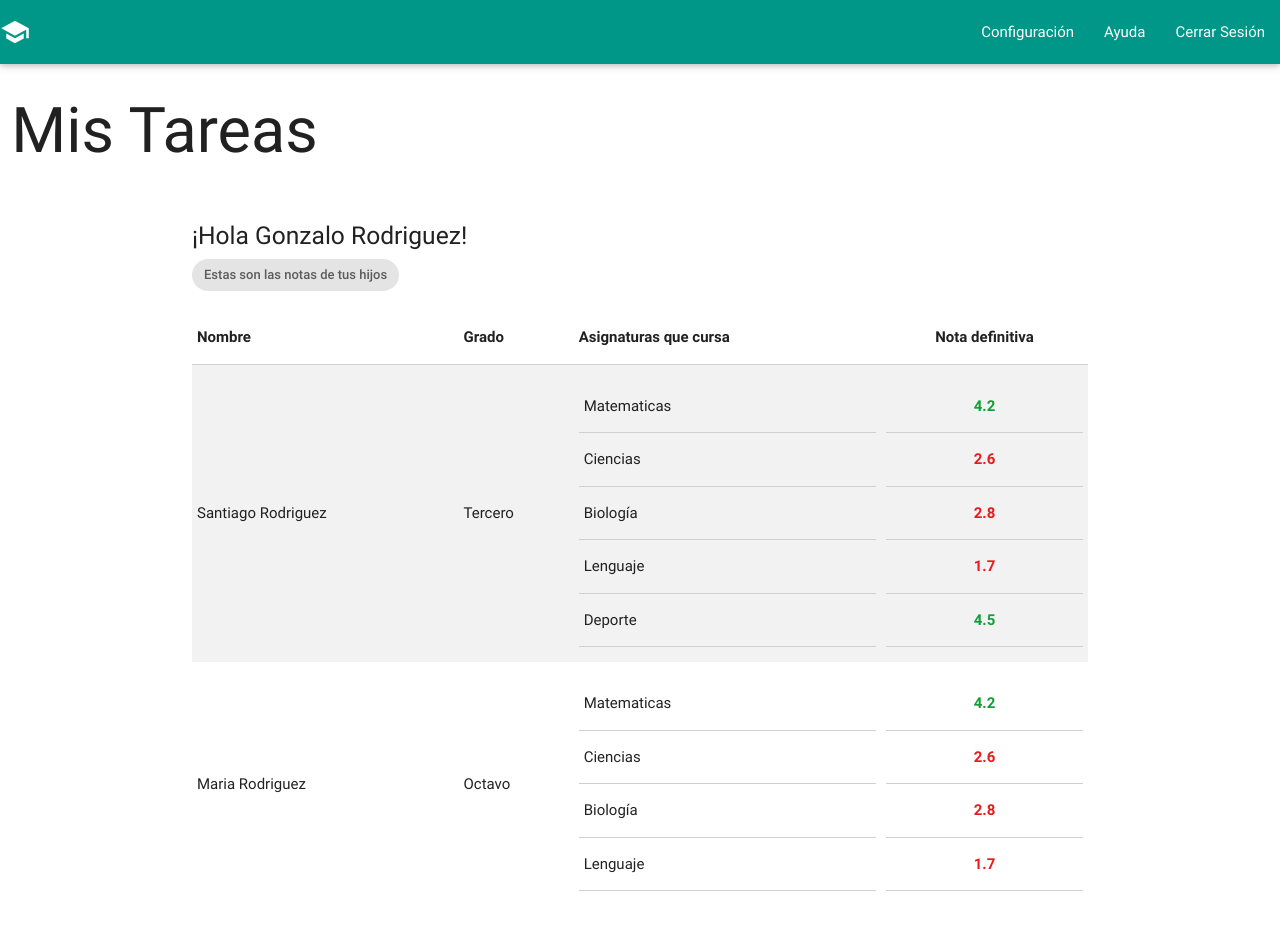
After one commit to lpizarro2391/xammp-solucion_estructuras-control, a PHP site: page /registro.php in a window 1280 px wide. The commit adds this page. Run offline with PHP 8.4, Linux system fonts and the light colour scheme; some libraries are stand-ins or nearby versions.

Commit message:
Solucion funciones

```diff
--- /dev/null
+++ b/php_estructuras_de_control/clases.php
@@ -0,0 +1,130 @@
+<?php
+
+  class Asignatura
+  {
+    private $nombre;
+    private $nota1;
+    private $nota2;
+    private $nota3;
+
+    public function __construct($nombre, $nota1, $nota2, $nota3)
+    {
+      $this->nombre = $nombre;
+      $this->nota1 = $nota1;
+      $this->nota2 = $nota2;
+      $this->nota3 = $nota3;
+    }
+    public function getNombre(){
+      return $this->nombre;
+    }
+    public function getNota1(){
+      return $this->nota1;
+    }
+    public function getNota2(){
+      return $this->nota2;
+    }
+    public function getNota3(){
+      return $this->nota3;
+    }
+    public function setNombre($nombre){
+      $this->nombre = $nombre;
+    }
+    public function setNota1($newNota){
+      $this->nota1 = $newNota;
+    }
+    public function setNota2($newNota){
+      $this->nota2 = $newNota;
+    }
+    public function setNota3($newNota){
+      $this->nota3 = $newNota;
+    }
+    public function calcularPromedio(){
+      return ($this->nota1 + $this->nota2 + $this->nota3)/3;
+    }
+
+  }
+
+  class Estudiante
+  {
+    private $nombre;
+    private $asignaturas = array();
+    private $curso;
+
+    function __construct($nombre, $curso)
+    {
+      $this->nombre = $nombre;
+      $this->curso = $curso;
+    }
+    public function getNombre(){
+      return $this->nombre;
+    }
+    public function getCurso(){
+      return $this->curso;
+    }
+    public function getAsignaturas(){
+      return $this->asignaturas;
+    }
+    public function setNombre($nombre){
+      $this->nombre = $nombre;
+    }
+    public function setCurso($curso){
+      $this->curso = $curso;
+    }
+    public function addAsignatura(Asignatura $a){
+      array_push($this->asignaturas, $a);
+    }
+
+  }
+
+  class Profesor
+  {
+    private $nombre;
+    private $estudiantes = array();
+
+    function __construct($nombre)
+    {
+      $this->nombre = $nombre;
+    }
+    public function getNombre(){
+      return $this->nombre;
+    }
+    public function getEstudiantes(){
+      return $this->estudiantes;
+    }
+    public function setNombre($nombre){
+      $this->nombre = $nombre;
+    }
+    public function addEstudiante(Estudiante $a){
+      array_push($this->estudiantes, $a);
+    }
+  }
+
+  class Padre
+  {
+    private $nombre;
+    private $hijos = array();
+
+    public function __construct($nombre){
+      $this->nombre = $nombre;
+    }
+    public function getNombre(){
+      return $this->nombre;
+    }
+    public function getHijos(){
+      return $this->hijos;
+    }
+    public function setNombre($nombre){
+      $this->nombre = $nombre;
+    }
+    public function addHijo(Estudiante $a){
+      array_push($this->hijos, $a);
+    }
+
+
+  }
+
+
+
+
+
+ ?>
--- /dev/null
+++ b/php_estructuras_de_control/crear_datos.php
@@ -0,0 +1,39 @@
+<?php
+  require('clases.php');
+  $asig1 = new Asignatura('Matematicas', 5.0, 4.2, 3.4);
+  $asig2 = new Asignatura('Ciencias', 2.0, 1.6, 4.2);
+  $asig3 = new Asignatura('Biología', 2.4, 3.0, 3.0);
+  $asig4 = new Asignatura('Lenguaje', 2.1, 0.0, 3.0);
+  $asig5 = new Asignatura('Deporte', 4.9, 4.3, 4.2);
+
+  $est1 = new Estudiante('Santiago Rodriguez', 'Tercero', '2016');
+  $est1->addAsignatura($asig1);
+  $est1->addAsignatura($asig2);
+  $est1->addAsignatura($asig3);
+  $est1->addAsignatura($asig4);
+  $est1->addAsignatura($asig5);
+
+  $est2 = new Estudiante('Laura Pérez', 'Sexto', '2016');
+  $est2->addAsignatura($asig1);
+  $est2->addAsignatura($asig2);
+  $est2->addAsignatura($asig4);
+  $est2->addAsignatura($asig5);
+
+  $est3 = new Estudiante('Maria Rodriguez', 'Octavo', '2016');
+  $est3->addAsignatura($asig1);
+  $est3->addAsignatura($asig2);
+  $est3->addAsignatura($asig3);
+  $est3->addAsignatura($asig4);
+
+  $prof1 = new Profesor('Juan Carlos Fernandez');
+  $prof1->addEstudiante($est1);
+  $prof1->addEstudiante($est2);
+  $prof1->addEstudiante($est3);
+
+  $padre1 = new Padre('Gonzalo Rodriguez');
+  $padre1->addHijo($est1);
+  $padre1->addHijo($est3);
+
+
+
+ ?>
--- a/php_estructuras_de_control/css/index.css
+++ b/php_estructuras_de_control/css/index.css
@@ -29,3 +29,10 @@
   border-right: 1px solid #e0e0e0;
   padding-left: 0.2rem;
 }
+.nota-definitiva{
+  text-align: center;
+  font-weight: bold;
+}
+th:last-of-type{
+  text-align: center;
+}
--- /dev/null
+++ b/php_estructuras_de_control/js/registro.js
@@ -0,0 +1,15 @@
+function estiloNotaDefinitiva(){
+  $.each($('.nota-definitiva'), function(index, value){
+    var nota = parseFloat(value.innerHTML)
+    if (nota >= 3.0) {
+      $(value).css('color','#109f38')
+    }else {
+      $(value).css('color','#e61c1c')
+    }
+  })
+}
+
+
+$(document).ready(function() {
+  estiloNotaDefinitiva();
+ });
--- /dev/null
+++ b/php_estructuras_de_control/registro.php
@@ -0,0 +1,187 @@
+<?php
+  include('crear_datos.php');
+  $usuario_acceso = $padre1;
+  $tipo_acceso = get_class($usuario_acceso);
+?>
+<!DOCTYPE html>
+<html>
+<head>
+  <meta charset="utf-8">
+  <meta name="viewport" content="width=device-width, initial-scale=1, maximum-scale=1.0"/>
+  <!--Importar la fuente de los íconos de Google-->
+  <link href="https://fonts.googleapis.com/icon?family=Material+Icons" rel="stylesheet">
+  <!--Importar la hojas de estilos de materialize css-->
+  <link href="css/materialize.css" type="text/css" rel="stylesheet" media="screen,projection"/>
+  <link href="css/customColors.css" type="text/css" rel="stylesheet" media="screen,projection"/>
+  <link href="css/index.css" type="text/css" rel="stylesheet" media="screen,projection"/>
+  <title>Educación</title>
+</head>
+<body>
+  <nav class="teal">
+    <div class="nav-wrapper">
+      <a href="#" class="brand-logo"><i class="material-icons">school</i></a>
+      <ul id="nav-mobile" class="right hide-on-med-and-down">
+        <li><a href="">Configuración</a></li>
+        <li><a href="">Ayuda</a></li>
+        <li><a href="">Cerrar Sesión</a></li>
+      </ul>
+    </div>
+  </nav>
+  <div class="row">
+    <div class="col s12">
+      <h1>Mis Tareas</h1>
+    </div>
+  </div>
+  <div class="container">
+    <?php if ($tipo_acceso == 'Estudiante') { ?>
+    <div class="row">
+      <div class="col s12">
+          <h5>¡Hola <?php echo $usuario_acceso->getNombre() ?>!</h5>
+          <div class="chip">Estas son las asignaturas que cursas</div>
+      </div>
+    </div>
+    <div class="row">
+      <div class="col s12">
+        <table class="striped">
+            <thead>
+              <tr>
+                  <th>Nombre</th>
+                  <th>Nota 1</th>
+                  <th>Nota 2</th>
+                  <th>Nota 3</th>
+                  <th>Definitiva</th>
+              </tr>
+            </thead>
+            <tbody>
+              <?php foreach ($usuario_acceso->getAsignaturas() as $key => $value) { ?>
+                <tr>
+                  <td><?php echo $value->getNombre()?></td>
+                  <td><?php echo number_format($value->getNota1(),1,'.','')?></td>
+                  <td><?php echo number_format($value->getNota2(),1,'.','')?></td>
+                  <td><?php echo number_format($value->getNota3(),1,'.','')?></td>
+                  <td class="nota-definitiva"><?php echo number_format($value->calcularPromedio(),1,'.','')?></td>
+                </tr>
+              <?php } ?>
+            </tbody>
+          </table>
+      </div>
+    </div>
+    <?php } ?>
+    <?php if ($tipo_acceso == 'Profesor') { ?>
+    <div class="row">
+      <div class="col s12">
+          <h5>¡Hola <?php echo $usuario_acceso->getNombre() ?>!</h5>
+          <div class="chip">Estas son los estudiantes a los que das clases y sus notas</div>
+      </div>
+    </div>
+    <div class="row">
+      <div class="col s12">
+        <table class="striped">
+            <thead>
+              <tr>
+                  <th>Nombre</th>
+                  <th>Grado</th>
+                  <th>Asignaturas que cursa</th>
+                  <th>Calificaciones</th>
+                  <th>Nota definitiva</th>
+              </tr>
+            </thead>
+            <tbody>
+              <?php foreach ($usuario_acceso->getEstudiantes() as $key => $estudiante) { ?>
+                <tr>
+                  <td><?php echo $estudiante->getNombre()?></td>
+                  <td><?php echo $estudiante->getCurso()?></td>
+                  <td>
+                    <table class="bordered">
+                      <?php foreach ($estudiante->getAsignaturas() as $key => $asignatura) { ?>
+                      <tr>
+                        <td><?php echo $asignatura->getNombre()?></td>
+                      </tr>
+                      <?php } ?>
+                    </table>
+                  </td>
+                  <td>
+                    <table class="bordered">
+                      <?php foreach ($estudiante->getAsignaturas() as $key => $asignatura) { ?>
+                      <tr>
+                        <td><?php echo number_format($asignatura->getNota1(),1,'.','')?></td>
+                        <td><?php echo number_format($asignatura->getNota2(),1,'.','')?></td>
+                        <td><?php echo number_format($asignatura->getNota3(),1,'.','')?></td>
+                      </tr>
+                      <?php } ?>
+                    </table>
+                  </td>
+                  <td>
+                    <table class="bordered">
+                      <?php foreach ($estudiante->getAsignaturas() as $key => $asignatura) { ?>
+                      <tr>
+                        <td class="nota-definitiva"><?php echo number_format($asignatura->calcularPromedio(),1,'.','')?></td>
+                      </tr>
+                      <?php } ?>
+                    </table>
+                  </td>
+                </tr>
+              <?php } ?>
+            </tbody>
+          </table>
+
+      </div>
+    </div>
+    <?php } ?>
+    <?php if ($tipo_acceso == 'Padre') { ?>
+    <div class="row">
+      <div class="col s12">
+          <h5>¡Hola <?php echo $usuario_acceso->getNombre() ?>!</h5>
+          <div class="chip">Estas son las notas de tus hijos</div>
+      </div>
+    </div>
+    <div class="row">
+      <div class="col s12">
+        <table class="striped">
+            <thead>
+              <tr>
+                  <th>Nombre</th>
+                  <th>Grado</th>
+                  <th>Asignaturas que cursa</th>
+                  <th>Nota definitiva</th>
+              </tr>
+            </thead>
+            <tbody>
+              <?php foreach ($usuario_acceso->getHijos() as $key => $estudiante) { ?>
+                <tr>
+                  <td><?php echo $estudiante->getNombre()?></td>
+                  <td><?php echo $estudiante->getCurso()?></td>
+                  <td>
+                    <table class="bordered">
+                      <?php foreach ($estudiante->getAsignaturas() as $key => $asignatura) { ?>
+                      <tr>
+                        <td><?php echo $asignatura->getNombre()?></td>
+                      </tr>
+                      <?php } ?>
+                    </table>
+                  </td>
+                  <td>
+                    <table class="bordered">
+                      <?php foreach ($estudiante->getAsignaturas() as $key => $asignatura) { ?>
+                      <tr>
+                        <td class="nota-definitiva"><?php echo number_format($asignatura->calcularPromedio(),1,'.','')?></td>
+                      </tr>
+                      <?php } ?>
+                    </table>
+                  </td>
+                </tr>
+              <?php } ?>
+            </tbody>
+          </table>
+      </div>
+    </div>
+    <?php } ?>
+  </div>
+
+
+
+  <script type="text/javascript" src="https://code.jquery.com/jquery-2.1.1.min.js"></script>
+  <script type="text/javascript" src="js/materialize.min.js"></script>
+  <script type="text/javascript" src="js/registro.js"></script>
+</body>
+</html>
```
Also changed, not shown: php_estructuras_de_control/index.php (+0 -19 lines), php_estructuras_de_control/js/index.js (+10 -1 lines), 5 other files.
